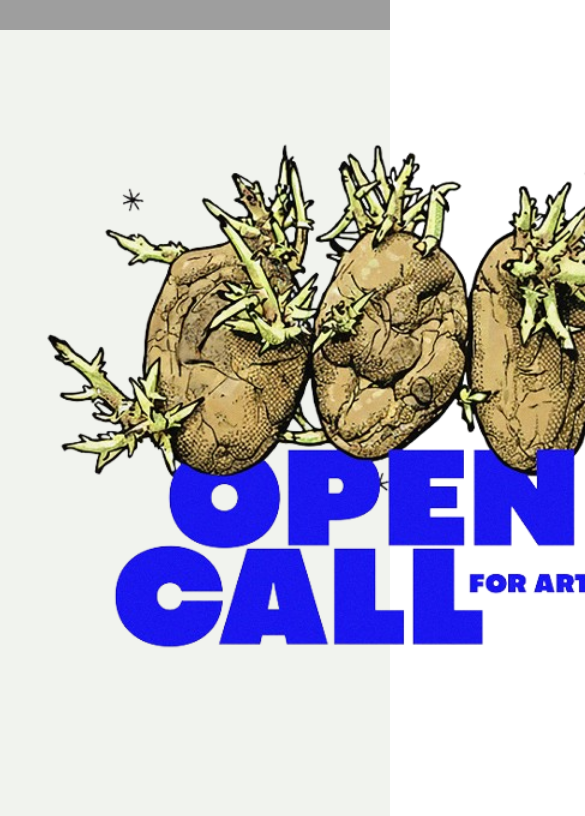
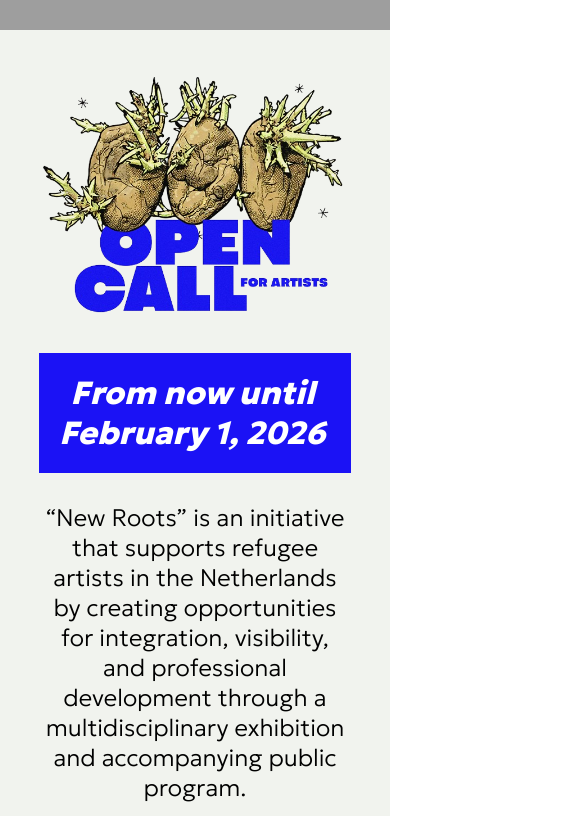
Before and after one commit to longfelloson/NewRoots, a SvelteKit app in the folder NewRoots/: page / in a window 390 px wide. Shown: the part 752-1568 px from the top of the page, 585 px wide, since content can reach past the window. Built offline with nearby package versions, Linux system fonts and the light colour scheme; grey boxes are pictures that could not be loaded.

Commit message:
feat(openCall): add responsivness

```diff
--- a/NewRoots/src/components/OpenCall.svelte
+++ b/NewRoots/src/components/OpenCall.svelte
@@ -60,6 +60,27 @@
         font-size: 30px;
         font-weight: 600;
     }
+
+    @media (max-width: 640px) {
+        #openCall .wrap {
+            display: flex;
+            flex-direction: column;
+            padding-top: 40px;
+        }
+
+        #openCall {
+            text-align: center;
+        }
+
+
+        #openCall .email {
+            font-size: 22px;
+        }
+
+        #openCall .wrap img {
+            max-width: 100%;
+        }
+    }
 </style>
 
 <section id="openCall">
```
